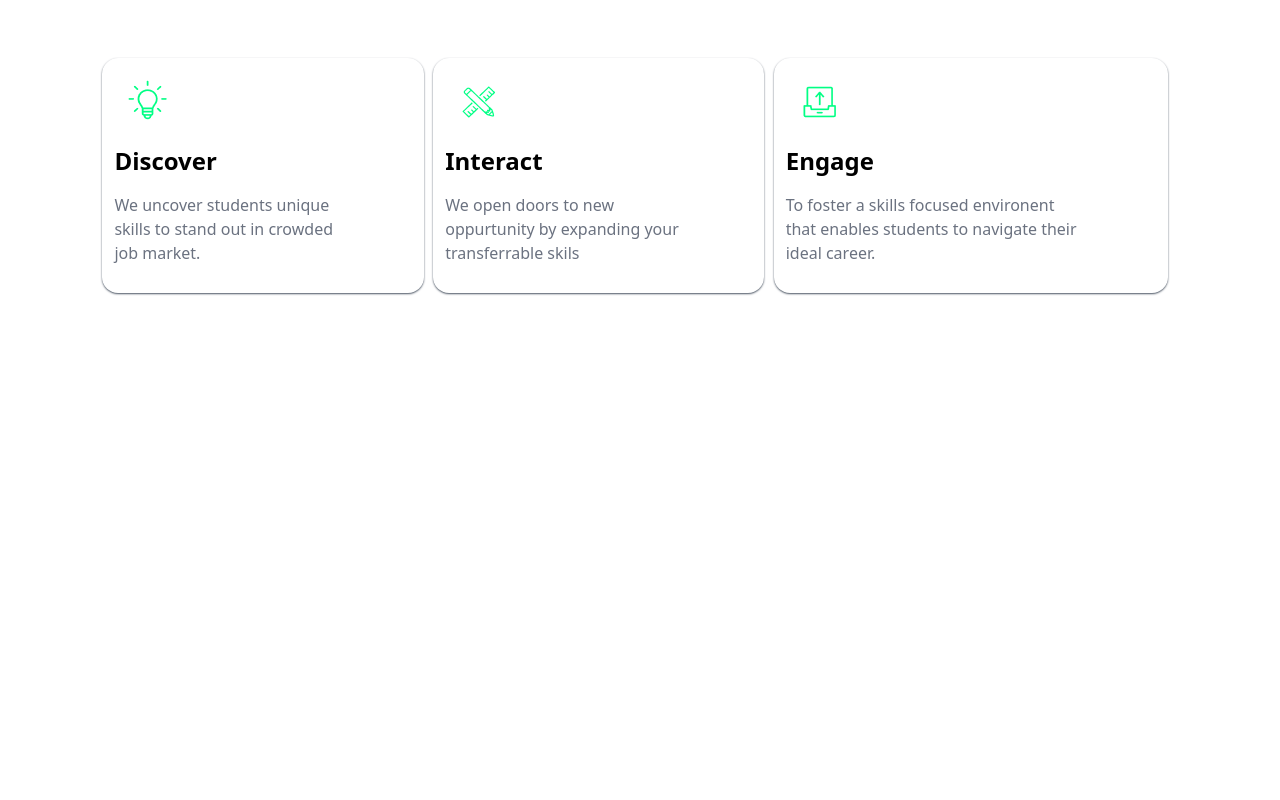
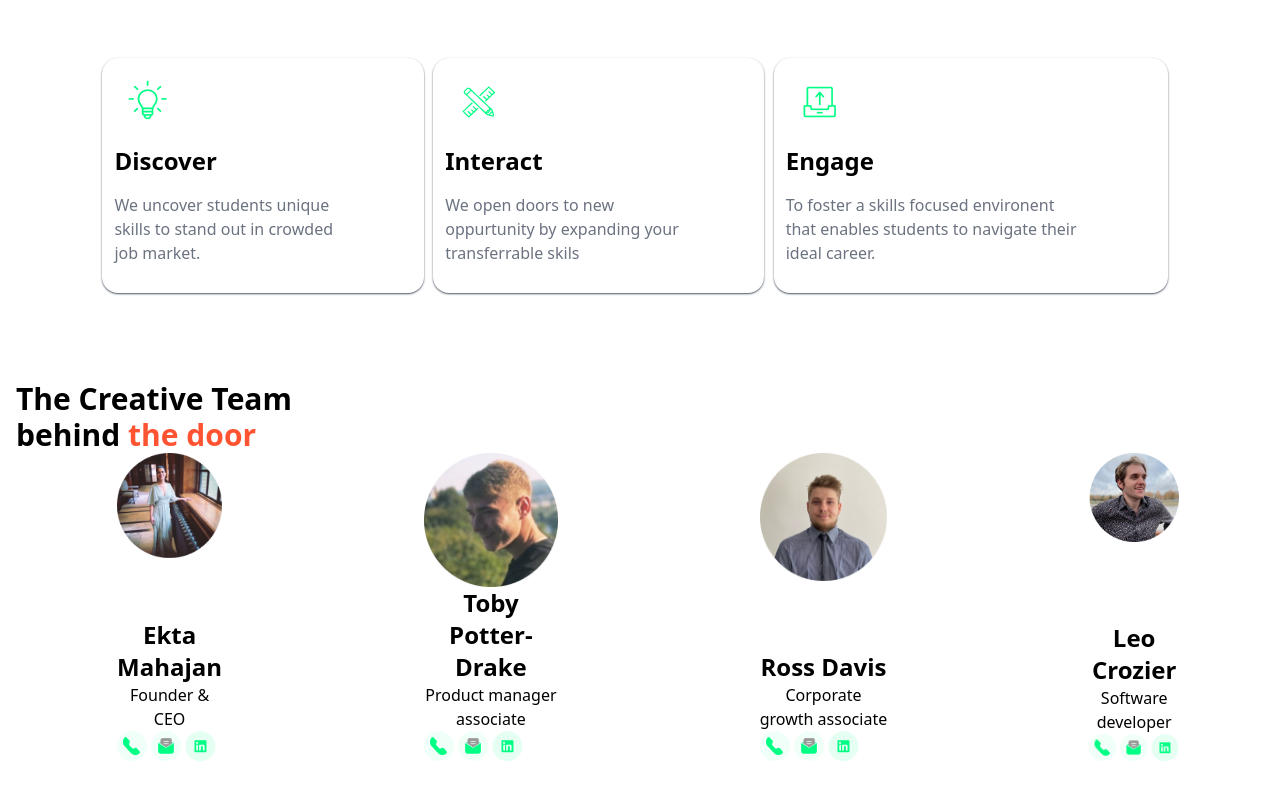
Before and after one commit to Azharul-Islam-Bappy/tailwind-2, a website: page index.html in a window 1280 px wide. Shown: the part 1433-2233 px from the top of the page. Before the commit the page ends 1758 px from the top, so only its background shows below. Drawn offline with Linux system fonts and the light colour scheme.

Commit message:
The team section completed

```diff
--- a/index.html
+++ b/index.html
@@ -169,6 +169,60 @@
 
         </div>
       </div>
+
+      <!-- The team member section -->
+      <div class="lg:ps-[3rem] ps-[1rem] my-[3.5rem]">
+        <h5 class="font-bold text-3xl mb-[2rem]">The Creative Team <br />behind <span class="text-[#ff5331]">the door</span> </h5>
+
+        <div class="lg:flex justify-between px-[7%] py-[1.5rem]">
+          <!-- first person -->
+          <div class="mx-[8%] lg:mx-[0] p-[0.8rem] flex flex-col justify-between items-center  bg-white ">
+            <img class="text-center" src="assets/image 3.png" alt="" />
+
+            <div class="text-center">
+              <h3 class="text-2xl font-bold">Ekta Mahajan</h3>
+              <span  class="text-gray-300 text-[12px]">Founder & CEO</span>
+              <img class="text-center ms-[1.2rem]" src="assets/Group 26610.png" alt="Contact icons" />
+            </div>
+          </div>
+
+          <!-- 2nd person -->
+           <div class="mx-[8%] lg:mx-[0] p-[0.8rem] flex flex-col justify-between items-center  bg-white">
+            <img class="text-center" src="assets/image 4.png" alt="" />
+
+            <div class="text-center">
+              <h3 class="text-2xl font-bold">Toby Potter-Drake</h3>
+              <span  class="text-gray-300 text-[12px]">Product manager associate</span>
+              <img class="text-center ms-[1.4rem]" src="assets/Group 26610.png" alt="Contact icons" />
+            </div>
+          </div>
+
+          <!-- 3rd person -->
+          <div class="mx-[8%] lg:mx-[0] p-[0.8rem] flex flex-col justify-between items-center bg-white">
+            <img class="text-center" src="assets/image 2.png" alt="" />
+
+            <div class="text-center">
+              <h3 class="text-2xl font-bold">Ross Davis</h3>
+              <span  class="text-gray-300 text-[12px]">Corporate growth associate</span>
+              <img class="text-center ms-[1.2rem]" src="assets/Group 26610.png" alt="Contact icons" />
+            </div>
+          </div>
+
+          <!-- 4th person -->
+          <div class="mx-[8%] lg:mx-[0] p-[0.8rem] flex flex-col justify-between items-center  bg-white ">
+            <img class="text-center" src="assets/image 1.png" alt="" />
+
+            <div class="text-center">
+              <h3 class="text-2xl font-bold">Leo Crozier</h3>
+              <span  class="text-gray-300 text-[12px]">Software developer</span>
+              <img class="text-center ms-[1.2rem]" src="assets/Group 26610.png" alt="Contact icons" />
+            </div>
+          </div>
+
+
+        </div>
+      </div>
+
     </main>
 
   </body>
```
